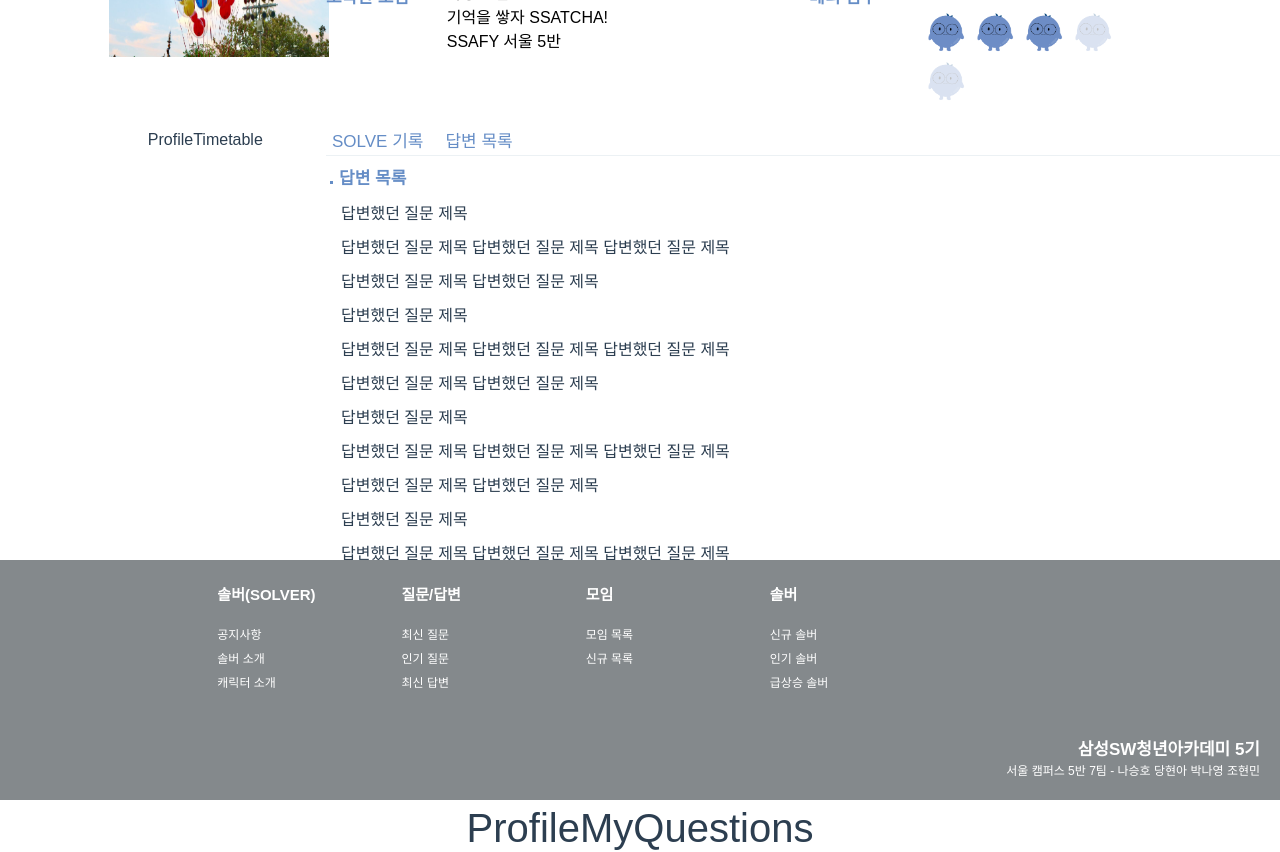
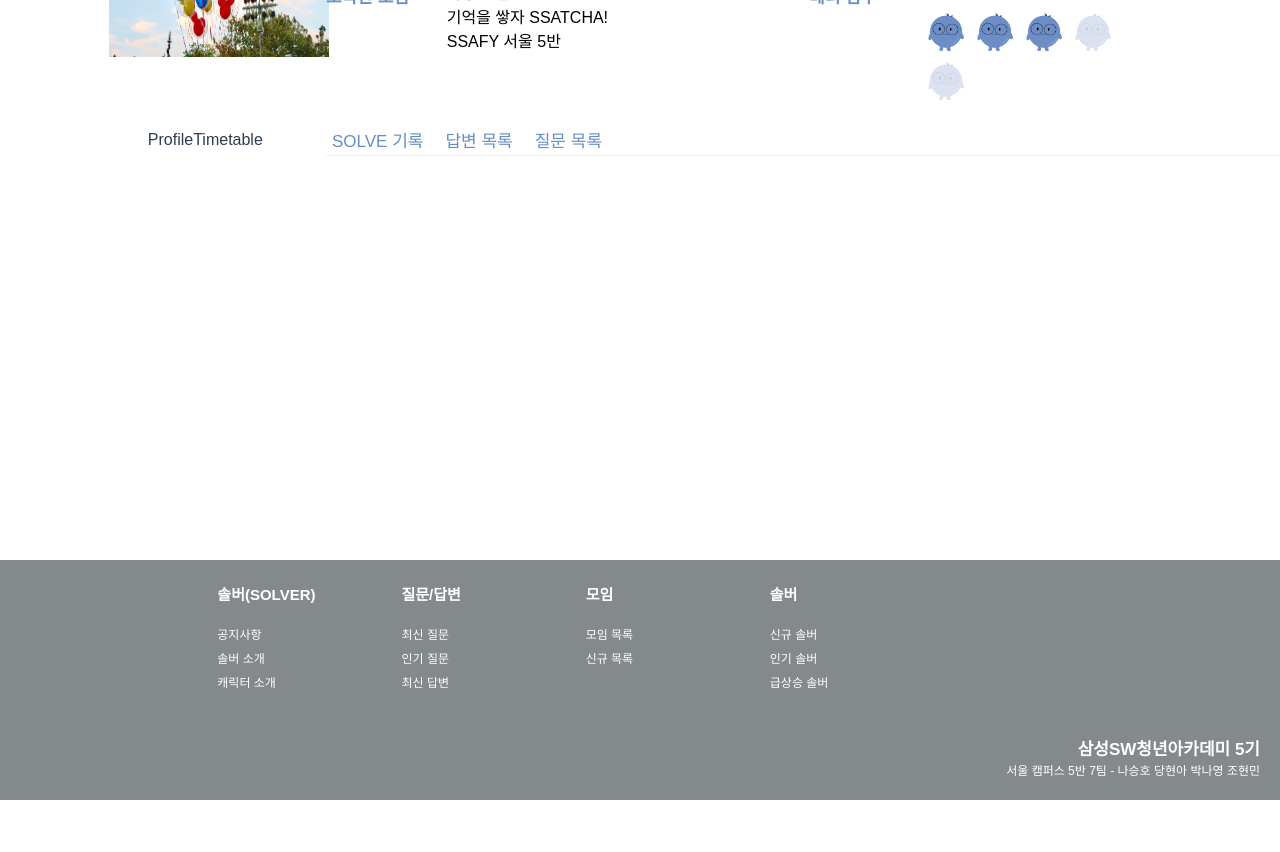
Before and after one commit to BerrySolver/SOLVER, a Vue app in the folder solver-frontend/: page /profiles/1 in a window 1280 px wide. Shown: the part 240-1092 px from the top of the page. After the commit the page ends 1040 px from the top, so only its background shows below. Built offline with nearby package versions, Linux system fonts and the light colour scheme; a web font is replaced by a local one.

Commit message:
[S05P13A507-126] feat: profile-question history template
Former-commit-id: 519a0cd0cfa8e42b9d2b95536f1f212938dd0303

```diff
--- a/solver-frontend/src/components/profiles/ProfileHistory.vue
+++ b/solver-frontend/src/components/profiles/ProfileHistory.vue
@@ -18,18 +18,8 @@
         <div class="history-content">답변했던 질문 제목</div>
         <div class="history-content">답변했던 질문 제목 답변했던 질문 제목 답변했던 질문 제목</div>
         <div class="history-content">답변했던 질문 제목 답변했던 질문 제목</div>
-        <div class="history-content">답변했던 질문 제목</div>
-        <div class="history-content">답변했던 질문 제목 답변했던 질문 제목 답변했던 질문 제목</div>
-        <div class="history-content">답변했던 질문 제목 답변했던 질문 제목</div>
-        <div class="history-content">답변했던 질문 제목</div>
-        <div class="history-content">답변했던 질문 제목 답변했던 질문 제목 답변했던 질문 제목</div>
-        <div class="history-content">답변했던 질문 제목 답변했던 질문 제목</div>
       </div>
     </div>
-
-    <!-- <div class="col-xl-11 history-content">
-      <div>답변했던 질문 제목</div>
-    </div>     -->
   </div>
 </template>
 
--- a/solver-frontend/src/components/profiles/ProfileMyQuestions.vue
+++ b/solver-frontend/src/components/profiles/ProfileMyQuestions.vue
@@ -1,7 +1,26 @@
 <template>
-    <div>
-        <h1>ProfileMyQuestions</h1>
+  <div>
+    <div class="col-xl-12">
+      <div class="statistics-title history-title subheading">
+        <div class="box"></div>
+        <span>질문 목록</span>
+      </div>
+      <div>
+        <div class="history-content">질문했던 질문 제목</div>
+        <div class="history-content">질문했던 질문 제목 질문했던 질문 제목 질문했던 질문 제목</div>
+        <div class="history-content">질문했던 질문 제목 질문했던 질문 제목</div>
+        <div class="history-content">질문했던 질문 제목</div>
+        <div class="history-content">질문했던 질문 제목 질문했던 질문 제목 질문했던 질문 제목</div>
+        <div class="history-content">질문했던 질문 제목 질문했던 질문 제목</div>
+        <div class="history-content">질문했던 질문 제목</div>
+        <div class="history-content">질문했던 질문 제목 질문했던 질문 제목 질문했던 질문 제목</div>
+        <div class="history-content">질문했던 질문 제목 질문했던 질문 제목</div>
+        <div class="history-content">질문했던 질문 제목</div>
+        <div class="history-content">질문했던 질문 제목 질문했던 질문 제목 질문했던 질문 제목</div>
+        <div class="history-content">질문했던 질문 제목 질문했던 질문 제목</div>
+      </div>
     </div>
+  </div>
 </template>
 
 <script>
--- a/solver-frontend/src/views/profiles/Profile.vue
+++ b/solver-frontend/src/views/profiles/Profile.vue
@@ -106,14 +106,17 @@
         </div>
 
         <!-- 답변 목록 TAB -->
-        <div v-else>
+        <div v-if="'답변 목록' == selectedTab">
           <ProfileHistory/>
+        </div>
+
+        <div v-if="'질문 목록' == selectedTab">
+          <ProfileMyQuestions/>
         </div>
       </div>
     </div>
 
 
-    <ProfileMyQuestions/>
   </div>
 </template>
 
@@ -135,7 +138,7 @@ export default {
   data() {
     return {
       selectedTab: '',
-      tabs: ['SOLVE 기록', '답변 목록']
+      tabs: ['SOLVE 기록', '답변 목록', '질문 목록']
     }
   },
   methods: {
```
